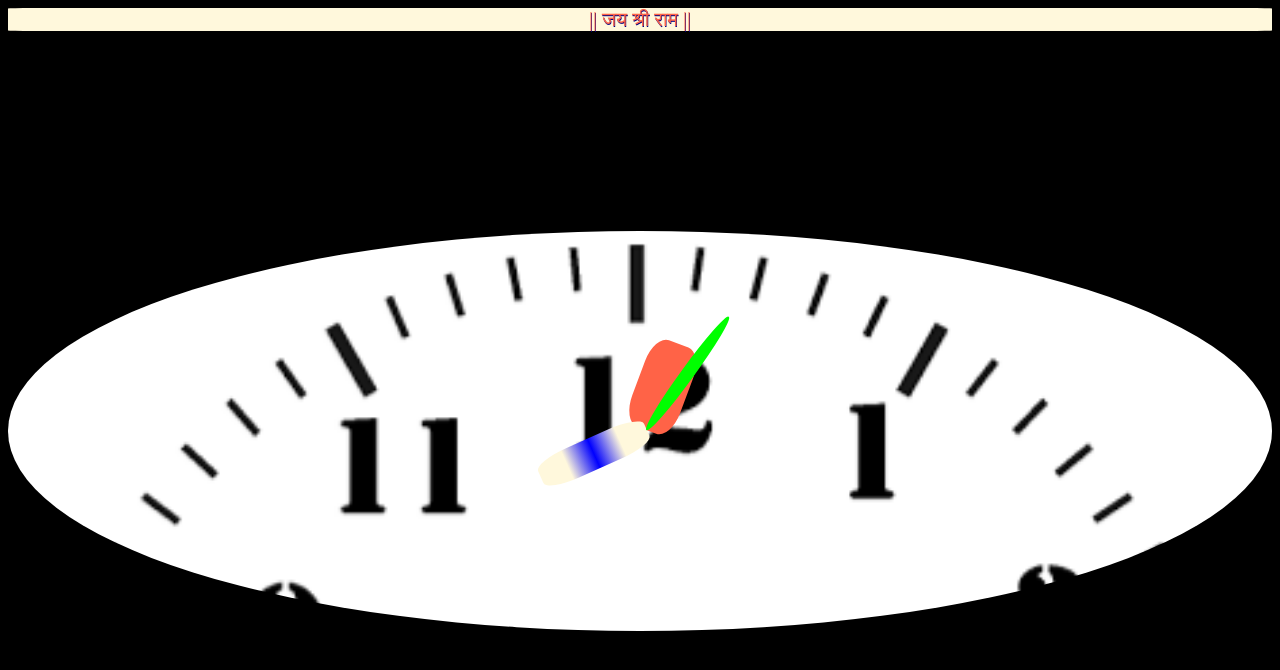
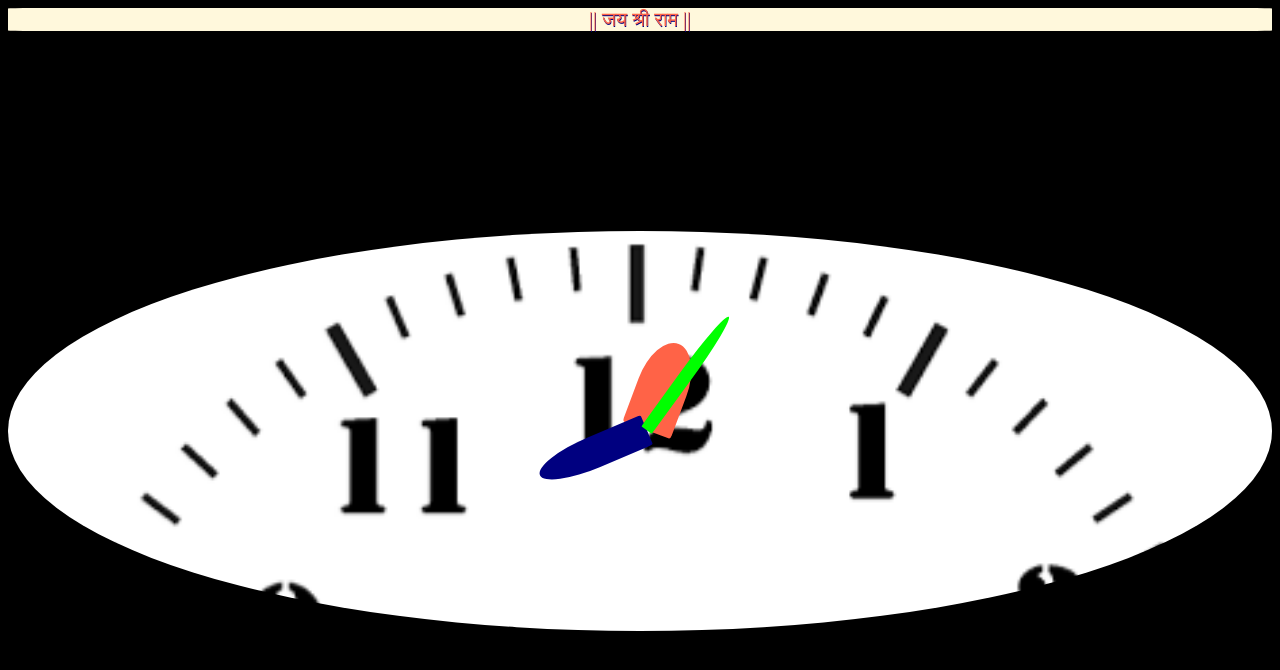
Before and after one commit to acharya-technologies/clock, a PHP site: page / in a window 1280 px wide. Shown: the top 670 px of the page. Run offline with PHP 8.4, Linux system fonts and the light colour scheme; some web fonts are replaced.

Commit message:
श्री

```diff
--- a/script.js
+++ b/script.js
@@ -4,7 +4,7 @@ setInterval(() => {
 	mt = d.getMinutes();
 	st = d.getSeconds();
 	hrotation = 30*ht + mt/2;
-	mrotation = 6*mt;
+	mrotation = 6*mt + st/6;
 	srotation = 6*st;
 
 	hour.style.transform = `rotate(${hrotation}deg)`;
--- a/style.css
+++ b/style.css
@@ -15,7 +15,7 @@ body{	justify-content:center;
 	opacity:1;
 	width:5%;
 	position:absolute;
-	border-radius:30%;}
+	border-radius:60% 60% 5% 5%;}
 #hour{
 	left:48.5%;
 	height:23%;
@@ -23,7 +23,7 @@ body{	justify-content:center;
 	top:26.8%;
 	width:4%;}
 #minute{
-	background:linear-gradient(cornsilk,cornsilk,blue,cornsilk,cornsilk);
+	background:navy;
 	left:49.3%;
         height:29%;
         top:20.8%;
@@ -33,7 +33,6 @@ body{	justify-content:center;
 	left:50%;
         height:35%;
         top:14.7%;
-	border-radius:50%;
         width:1%;}
 .shree{
         text-align:center;
```
